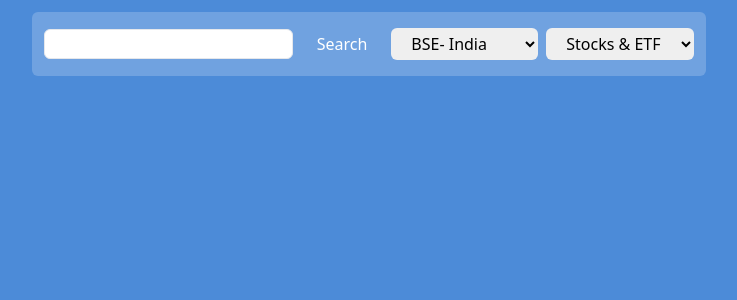
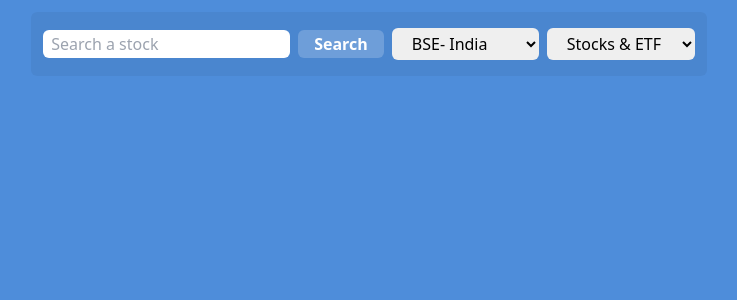
Before and after one commit to abhayrobotics/stocks-dashboard, a React (Create React App) app: page / in a window 1280 px wide. Shown: the top 300 px of the page, without its empty margins (271-1008 px from the left). Built offline with nearby package versions, Linux system fonts and the light colour scheme; no server answers.

Commit message:
updated readme with features and processes

```diff
--- a/src/components/DashBoard.js
+++ b/src/components/DashBoard.js
@@ -6,7 +6,7 @@ const DashBoard = () => {
 
 
   return (
-    <div className="w-screen h-screen bg-[#4c8bd8]">
+    <div className="w-screen h-screen bg-[--main-color]">
       <SearchBar />
     </div>
   );
--- a/src/components/SearchBar.js
+++ b/src/components/SearchBar.js
@@ -37,17 +37,17 @@ const SearchBar = () => {
       <div className="  sm:w-[80%] w-[100%] py-3 px-3  mx-auto flex justify-center   ">
         <form
           onSubmit={(e) => e.preventDefault()}
-          className="flex justify-center  bg-white bg-opacity-20 py-2 px-3 flex-wrap items-center flex-col sm:flex-row  rounded-md "
+          className="flex justify-center  __dark-shade py-2 px-3 flex-wrap items-center flex-col sm:flex-row  rounded-md "
         >
           <div className=" mr-2 flex justify-between" >
             <input
-              className="border px-2 py-0.5 rounded-md text-blue-700"
-              type="text"
+              className=" px-2 py-0.5 rounded-md text-[--main-color]"
+              type="text" placeholder="Search a stock "
               ref={query}
             />
             <button
               onClick={handleSearch}
-              className=" ml-2 px-4 py-0.5 text-md  text-white rounded-md  "
+              className=" ml-2 px-4 py-0.5 text-md __light-shade  text-white font-semibold  rounded-md  "
             >
               Search
             </button>
--- a/src/index.css
+++ b/src/index.css
@@ -4,7 +4,9 @@
 
 @layer base {
     :root {
-        --main-color: #031d2a;
+        --main-color: #4e8dda;
+        /* --main-color: #313438;
+        --main-color: #246d23; */
         --light-color: #fc8019;
 
 
@@ -14,12 +16,17 @@
 /* ********************** custom css CLass */
 @layer components {
 
-    .x-btn {
-        @apply border-[1px] border-gray-600 px-2 py-1 mx-2 font-medium rounded-md hover:text-second-color hover:border-second-color;
+    .__light-shade{
+     @apply bg-white  bg-opacity-20
+
+    }
+    .__dark-shade{
+
+     @apply bg-black bg-opacity-5
     }
 
-    .__bannerScroll::-webkit-scrollbar {
-        display: none;
+    .__container{
+
     }
 
 }
```
Also changed, not shown: 1 other file (tests, documents, lock files or other folders).
